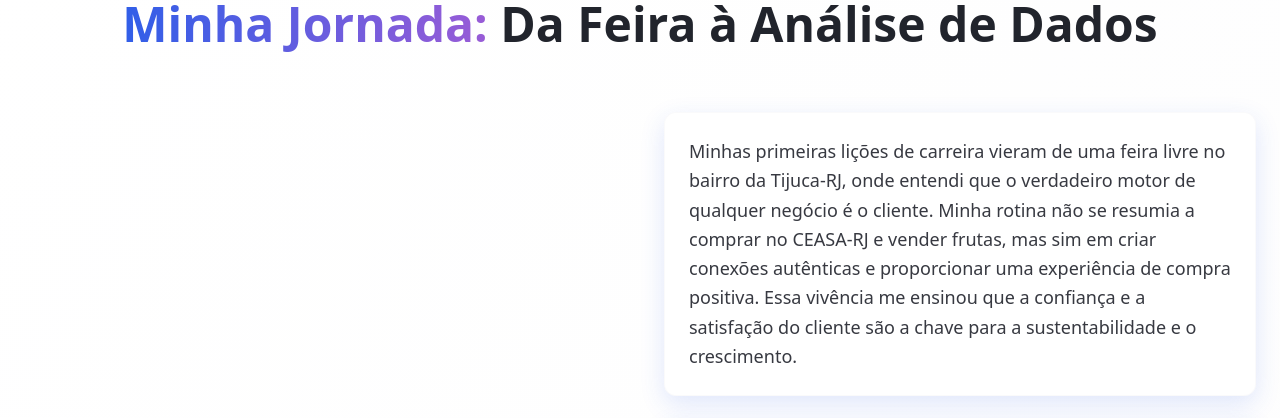
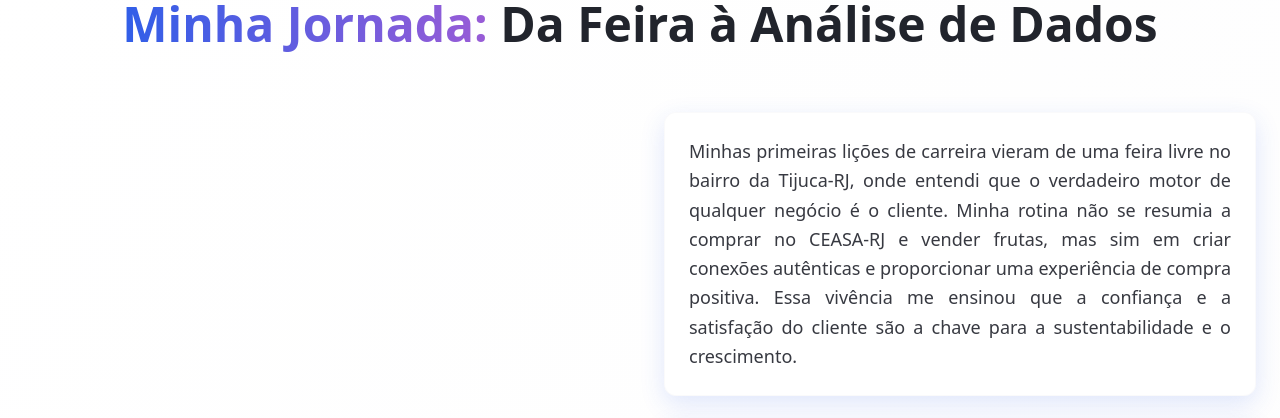
Before and after one commit to fravin/nexumtec, a React (Vite) app: page / in a window 1280 px wide. Shown: the part 880-1298 px from the top of the page. Built offline with nearby package versions, Linux system fonts and the light colour scheme.

Commit message:
Align paragraph for better readability

```diff
--- a/src/components/About.tsx
+++ b/src/components/About.tsx
@@ -48,7 +48,7 @@ const About = () => {
           <div className="space-y-6">
             <Card className="glass shadow-md hover:shadow-lg transition-smooth">
               <CardContent className="p-6">
-                <p className="text-lg leading-relaxed text-foreground/90">Minhas primeiras lições de carreira vieram de uma feira livre no bairro da Tijuca-RJ, onde entendi que o verdadeiro motor de qualquer negócio é o cliente. Minha rotina não se resumia a comprar no CEASA-RJ e vender frutas, mas sim em criar conexões autênticas e proporcionar uma experiência de compra positiva. Essa vivência me ensinou que a confiança e a satisfação do cliente são a chave para a sustentabilidade e o crescimento.</p>
+                <p className="text-lg leading-relaxed text-foreground/90 text-justify">Minhas primeiras lições de carreira vieram de uma feira livre no bairro da Tijuca-RJ, onde entendi que o verdadeiro motor de qualquer negócio é o cliente. Minha rotina não se resumia a comprar no CEASA-RJ e vender frutas, mas sim em criar conexões autênticas e proporcionar uma experiência de compra positiva. Essa vivência me ensinou que a confiança e a satisfação do cliente são a chave para a sustentabilidade e o crescimento.</p>
               </CardContent>
             </Card>
 
```
